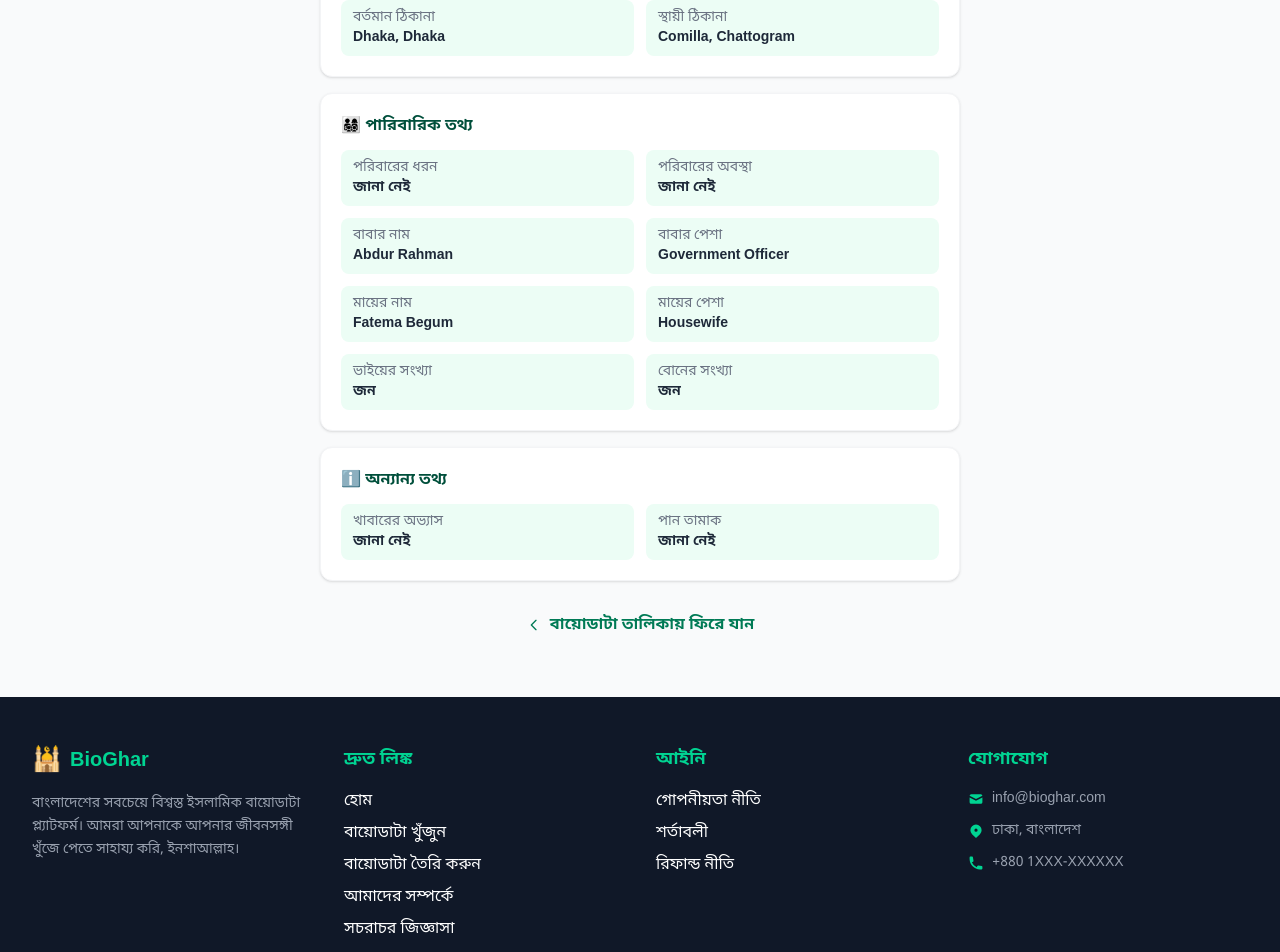
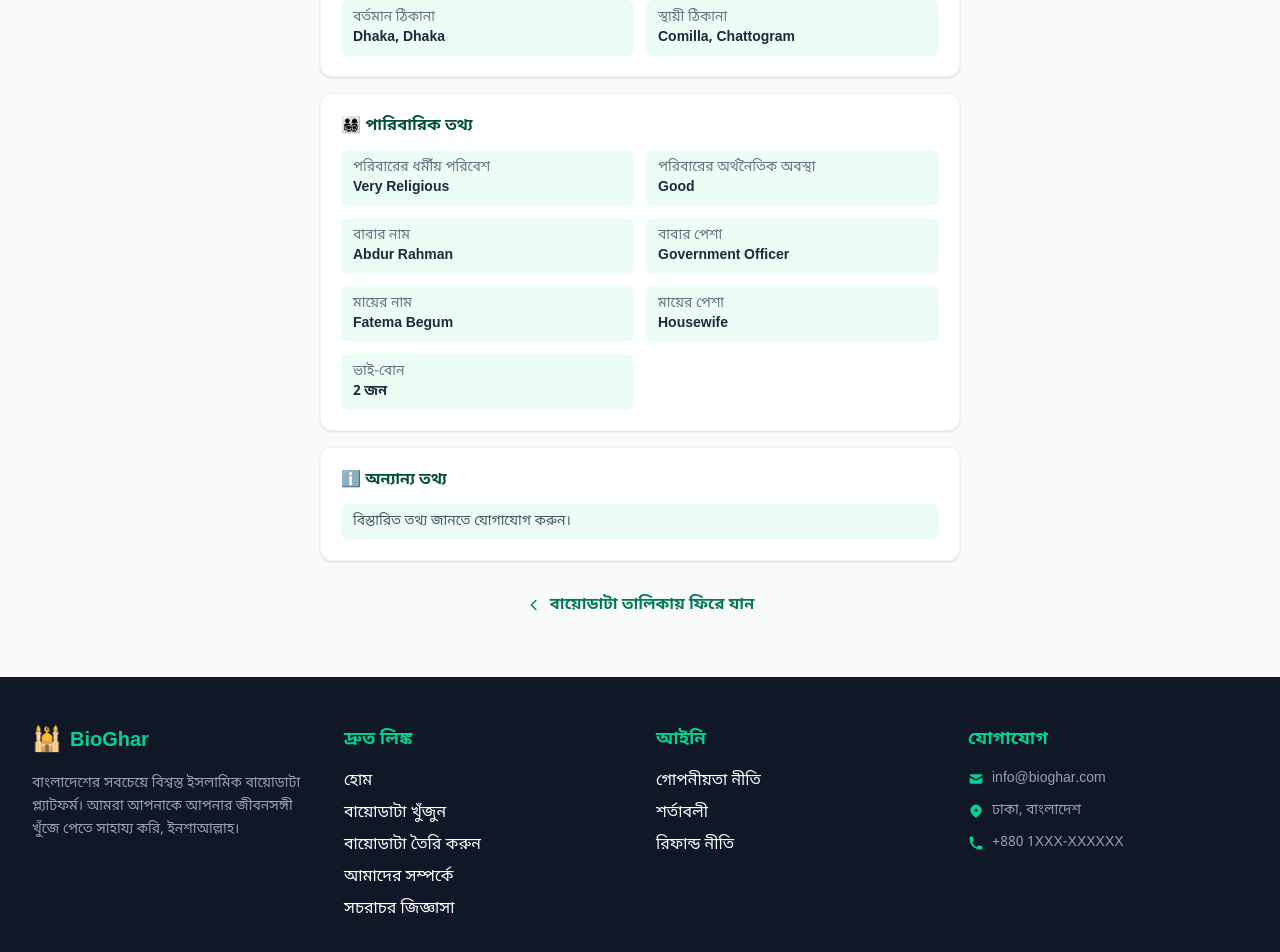
Before and after one commit to mdkanokmiah232-arch/BioGhar, a Next.js app: page /biodata/1 in a window 1280 px wide. Shown: the part 1481-2433 px from the top of the page. Built offline with nearby package versions, Linux system fonts and the light colour scheme.

Commit message:
fix: TypeScript errors on biodata detail page — correct property names

```diff
--- a/src/app/biodata/[id]/page.tsx
+++ b/src/app/biodata/[id]/page.tsx
@@ -153,23 +153,21 @@ export default async function BiodataDetailPage({ params }: { params: Promise<{
           <div className="bg-white rounded-xl shadow-sm border border-gray-100 p-5">
             <h2 className="text-base font-bold text-emerald-900 mb-3 flex items-center gap-2">👨‍👩‍👧‍👦 পারিবারিক তথ্য</h2>
             <div className="grid grid-cols-2 gap-3 text-sm">
-              <div className="bg-emerald-50 rounded-lg px-3 py-2"><span className="text-gray-500 block">পরিবারের ধরন</span><p className="font-semibold text-gray-800">{biodata.familyType || "জানা নেই"}</p></div>
-              <div className="bg-emerald-50 rounded-lg px-3 py-2"><span className="text-gray-500 block">পরিবারের অবস্থা</span><p className="font-semibold text-gray-800">{biodata.familyStatus || "জানা নেই"}</p></div>
+              <div className="bg-emerald-50 rounded-lg px-3 py-2"><span className="text-gray-500 block">পরিবারের ধর্মীয় পরিবেশ</span><p className="font-semibold text-gray-800">{biodata.familyReligiousEnvironment}</p></div>
+              <div className="bg-emerald-50 rounded-lg px-3 py-2"><span className="text-gray-500 block">পরিবারের অর্থনৈতিক অবস্থা</span><p className="font-semibold text-gray-800">{biodata.familyFinancialCondition}</p></div>
               <div className="bg-emerald-50 rounded-lg px-3 py-2"><span className="text-gray-500 block">বাবার নাম</span><p className="font-semibold text-gray-800">{biodata.fatherName}</p></div>
               <div className="bg-emerald-50 rounded-lg px-3 py-2"><span className="text-gray-500 block">বাবার পেশা</span><p className="font-semibold text-gray-800">{biodata.fatherOccupation}</p></div>
               <div className="bg-emerald-50 rounded-lg px-3 py-2"><span className="text-gray-500 block">মায়ের নাম</span><p className="font-semibold text-gray-800">{biodata.motherName}</p></div>
               <div className="bg-emerald-50 rounded-lg px-3 py-2"><span className="text-gray-500 block">মায়ের পেশা</span><p className="font-semibold text-gray-800">{biodata.motherOccupation}</p></div>
-              <div className="bg-emerald-50 rounded-lg px-3 py-2"><span className="text-gray-500 block">ভাইয়ের সংখ্যা</span><p className="font-semibold text-gray-800">{biodata.brothers} জন</p></div>
-              <div className="bg-emerald-50 rounded-lg px-3 py-2"><span className="text-gray-500 block">বোনের সংখ্যা</span><p className="font-semibold text-gray-800">{biodata.sisters} জন</p></div>
+              <div className="bg-emerald-50 rounded-lg px-3 py-2"><span className="text-gray-500 block">ভাই-বোন</span><p className="font-semibold text-gray-800">{biodata.siblings} জন</p></div>
             </div>
           </div>
 
           {/* অন্যান্য */}
           <div className="bg-white rounded-xl shadow-sm border border-gray-100 p-5">
             <h2 className="text-base font-bold text-emerald-900 mb-3 flex items-center gap-2">ℹ️ অন্যান্য তথ্য</h2>
-            <div className="grid grid-cols-2 gap-3 text-sm">
-              <div className="bg-emerald-50 rounded-lg px-3 py-2"><span className="text-gray-500 block">খাবারের অভ্যাস</span><p className="font-semibold text-gray-800">{biodata.foodHabit || "জানা নেই"}</p></div>
-              <div className="bg-emerald-50 rounded-lg px-3 py-2"><span className="text-gray-500 block">পান তামাক</span><p className="font-semibold text-gray-800">{biodata.tobaccoHabit || "জানা নেই"}</p></div>
+            <div className="text-sm text-gray-600 bg-emerald-50 rounded-lg px-3 py-2">
+              <p>বিস্তারিত তথ্য জানতে যোগাযোগ করুন।</p>
             </div>
           </div>
 
```
